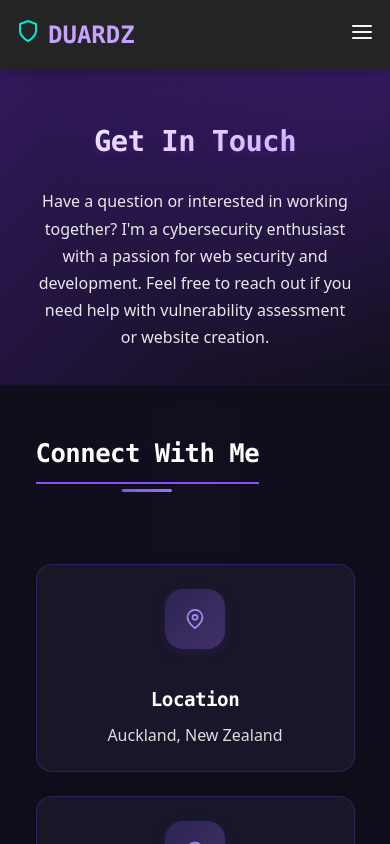
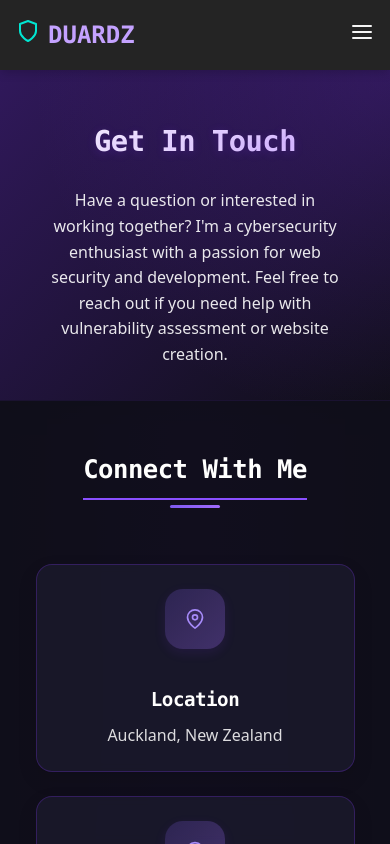
Before and after one commit to Duardz/Duardz, a SvelteKit app: page /contact in a window 390 px wide. Built offline with nearby package versions, Linux system fonts and the light colour scheme.

Commit message:
Change section header's position to center in contact page.

```diff
--- a/src/routes/contact/+page.svelte
+++ b/src/routes/contact/+page.svelte
@@ -33,16 +33,19 @@
   <!-- Header Section -->
   <section class="hero-section">
     <div class="container">
+      <div class="hero-content">
         <h1 class="main-heading">Get In Touch</h1>
         <p class="intro-text">Have a question or interested in working together? I'm a cybersecurity enthusiast with a passion for web security and development. Feel free to reach out if you need help with vulnerability assessment or website creation.</p>
+      </div>
     </div>
   </section>
 
   <!-- Contact Info Section -->
   <section class="contact-section">
     <div class="container">
-      <div class="section-content">
+      <div class="section-header">
         <h2 class="section-heading">Connect With Me</h2>
+      </div>
 
       <div class="contact-info">
         <div class="contact-item">
@@ -85,14 +88,14 @@
         </div>
       </div>
     </div>
-    </div>
   </section>
 
   <!-- Social Profiles Section -->
   <section class="social-section">
     <div class="container">
-      <div class="section-content">
+      <div class="section-header">
         <h2 class="section-heading">Find Me Online</h2>
+      </div>
       <div class="social-grid">
         {#each socialProfiles as profile}
           <a href={profile.url} target="_blank" rel="noopener noreferrer" class="social-card" aria-label={`Connect on ${profile.name}`}>
@@ -114,14 +117,15 @@
         {/each}
       </div>
     </div>
-    </div>
   </section>
 
   <!-- Services section -->
   <section class="services-section">
     <div class="container">
-      <h2 class="section-heading centered">How I Can Help</h2>
+      <div class="section-header">
+        <h2 class="section-heading">How I Can Help</h2>
         <p class="services-intro">As a cybersecurity enthusiast with web development skills, here are the services I currently offer:</p>
+      </div>
 
       <div class="services-grid">
         <div class="service-card">
@@ -194,11 +198,6 @@
     margin: 0 auto;
   }
 
-  .section-content {
-    max-width: 850px;
-    margin: 0 auto;
-  }
-
   /* Hero Section */
   .hero-section {
     position: relative;
@@ -216,6 +215,19 @@
     width: 100%;
     height: 100%;
     background: radial-gradient(circle at top right, rgba(130, 52, 255, 0.2), transparent 70%);
+  }
+
+  .hero-content {
+    max-width: 800px;
+    margin: 0 auto;
+    text-align: center;
+    padding: 0 1rem;
+  }
+
+.section-header {
+    max-width: 800px;
+    margin: 0 auto 2rem;
+    text-align: center;
   }
 
   /* Typography */
@@ -257,10 +269,8 @@
   .intro-text {
     position: relative;
     text-align: center;
-    margin-bottom: 0;
+    margin: 0 auto;
     max-width: 700px;
-    margin-left: auto;
-    margin-right: auto;
     line-height: 1.7;
     font-size: 1.1rem;
     color: rgba(255, 255, 255, 0.9);
@@ -433,12 +443,11 @@
   .services-intro {
     position: relative;
     max-width: 700px;
-    margin: 0 auto 4rem;
+    margin: 0 auto 1rem;
     text-align: center;
     color: rgba(255, 255, 255, 0.9);
     font-size: 1.1rem;
     line-height: 1.7;
-    z-index: 1;
   }
 
   .services-grid {
@@ -516,18 +525,35 @@
     .main-heading {
       font-size: 2.5rem;
     }
+
+    .hero-content,
+    .section-header {
+      max-width: 700px;
+    }
   }
 
   @media (max-width: 900px) {
     .services-grid {
       grid-template-columns: repeat(2, 1fr);
       max-width: 700px;
+      margin: 2rem auto 0;
+    }
+
+    .hero-content,
+    .section-header {
+      max-width: 600px;
     }
   }
 
   @media (max-width: 768px) {
     .hero-section {
       padding: 4rem 0 3rem;
+    }
+
+    .hero-content,
+    .section-header {
+      max-width: 100%;
+      padding: 0 1.5rem;
     }
 
     .contact-section,
@@ -559,6 +585,10 @@
       width: 70px;
       height: 70px;
     }
+
+    .intro-text {
+      font-size: 1.05rem;
+    }
   }
 
   @media (max-width: 600px) {
@@ -566,6 +596,7 @@
     .services-grid {
       grid-template-columns: 1fr;
       max-width: 450px;
+      margin: 2rem auto 0;
     }
 
     .main-heading {
@@ -580,11 +611,21 @@
       grid-template-columns: 1fr;
       gap: 1.5rem;
     }
+
+    .hero-content,
+    .section-header {
+      padding: 0 1rem;
+    }
   }
 
   @media (max-width: 480px) {
     .hero-section {
       padding: 3rem 0 2rem;
+    }
+
+    .hero-content,
+    .section-header {
+      padding: 0 0.5rem;
     }
 
     .contact-section,
@@ -612,5 +653,9 @@
       height: 60px;
       margin-bottom: 1.5rem;
     }
+
+    .intro-text {
+      line-height: 1.6;
+    }
   }
 </style>
```
Lines whose indentation alone changed are shown as unchanged.
